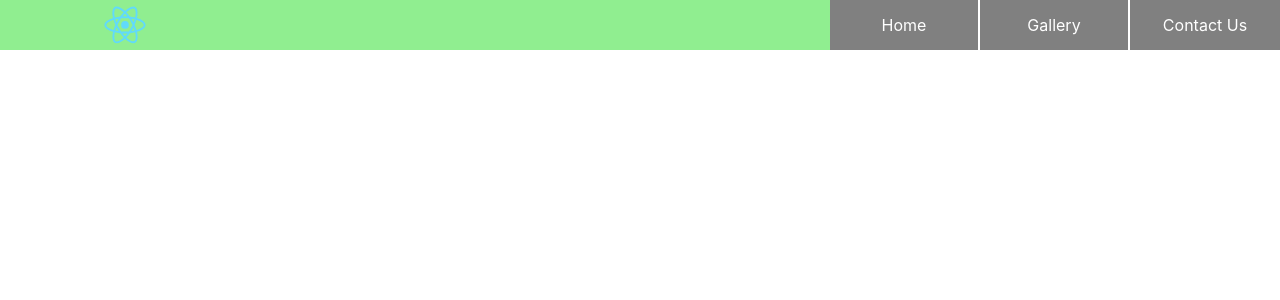
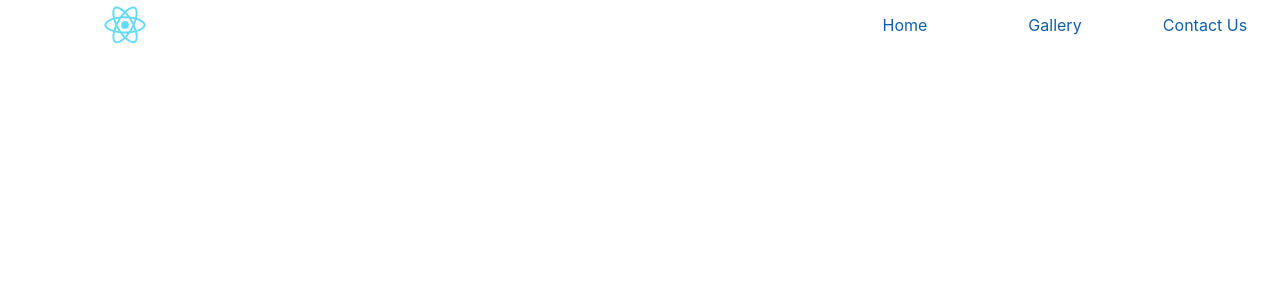
Before and after one commit to EdenOrange/best-farm, a React (Create React App) app: page / in a window 1280 px wide. Shown: the top 300 px of the page. Built offline with nearby package versions, Linux system fonts and the light colour scheme.

Commit message:
Updated color palette and navbar borders

```diff
--- a/src/components/Navbar/Navbar.scss
+++ b/src/components/Navbar/Navbar.scss
@@ -1,10 +1,7 @@
-$mobile-width: 768px;
-:export {
-  mobile-width: $mobile-width;
-}
+@import "../variables.scss";
 
 .navbar-container {
-  background-color: lightgreen;
+  background-color: white;
   position: fixed;
   top: 0;
   left: 0;
@@ -33,6 +30,7 @@ $mobile-width: 768px;
     width: 50px;
     height: 100%;
     cursor: pointer;
+    color: $primary-color;
   }
 
   ul {
@@ -42,17 +40,17 @@ $mobile-width: 768px;
   }
 
   li {
-    background-color: grey;
+    background-color: white;
     display: flex;
     flex-direction: column;
     justify-content: center;
     align-items: center;
-    border-bottom: 2px solid white;
+    border-top: 1px solid $primary-color;
     width: 100vw;
     height: 50px;
 
     &:last-child {
-      border-bottom: none;
+      border-bottom: 1px solid $primary-color;
     }
 
     a {
@@ -62,7 +60,7 @@ $mobile-width: 768px;
       width: 100%;
       height: 100%;
       text-decoration: none;
-      color: white;
+      color: $primary-color;
     }
   }
 }
@@ -80,11 +78,14 @@ $mobile-width: 768px;
 
     li {
       width: 150px;
-      border-bottom: none;
-      border-right: 2px solid white;
+      border: none;
 
       &:last-child {
-        border-right: none;
+        border-bottom: none;
+      }
+
+      &:hover {
+        border-bottom: 2px solid $primary-color;
       }
     }
   }
--- /dev/null
+++ b/src/components/variables.scss
@@ -0,0 +1,9 @@
+$mobile-width: 768px;
+
+$primary-color: #105FAA;
+$accent-color-1: #4CB659;
+$accent-color-2: #FA7D57;
+
+:export {
+  mobile-width: $mobile-width;
+}
```
